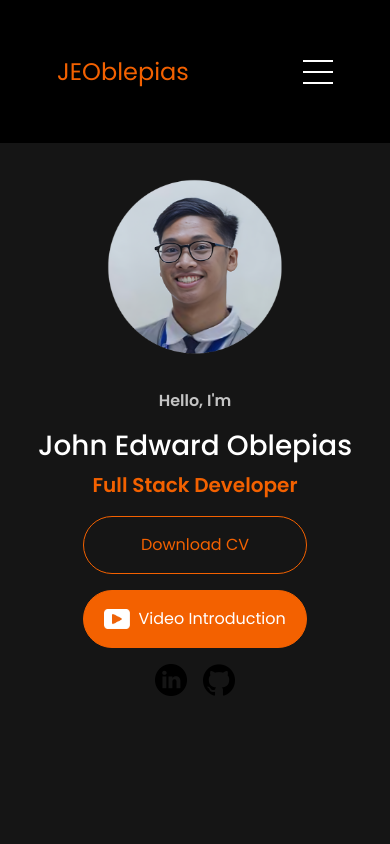
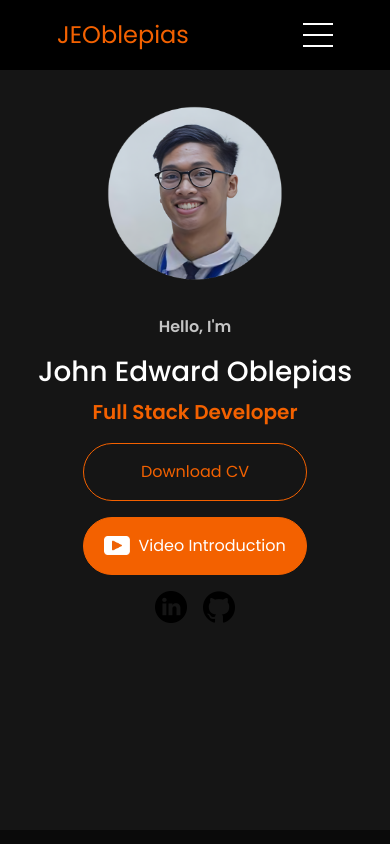
Before and after one commit to JeDo5410/J.E.O-Portfolio, a website: page index.html in a window 390 px wide. Shown: the top 844 px of the page. Drawn offline with nearby package versions, Linux system fonts and the light colour scheme; files whose address does not match are found by name.

Commit message:
Decreased the height of the nav bar on lower width devices

```diff
--- a/mediaqueries.css
+++ b/mediaqueries.css
@@ -18,14 +18,15 @@
     }
     #hamburger-nav {
       display: flex;
+      height: 70px;
     }
     #experience,
     .experience-details-container {
       margin-top: 2rem;
     }
-    #profile,
-    .section-container {
+    #profile {
       display: block;
+
     }
     .arrow {
       display: none;
@@ -53,7 +54,7 @@
       height: 40vh;
     }
     #profile {
-      height: 83vh;
+      height: 90vh;
       margin-bottom: 0;
     }
     article {
```
